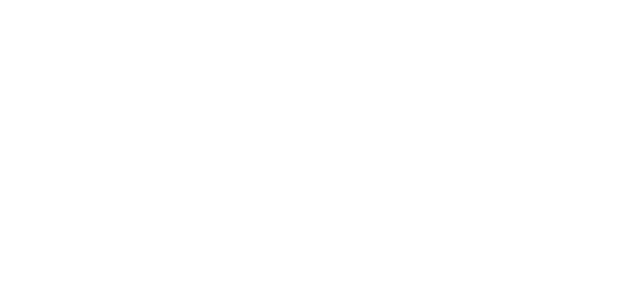
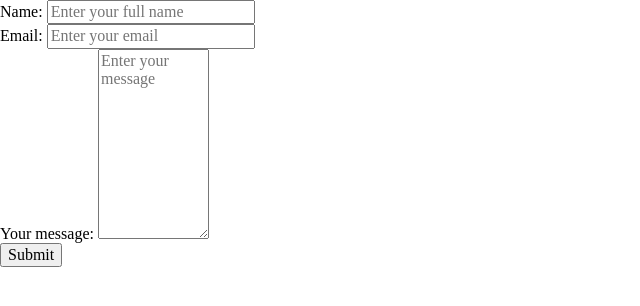
Before and after one commit to jlee55504/HTML-forms-assessment, a plain HTML site: page index.html in a window 1280 px wide. Shown: the whole page, without its empty margins (0-640 px from the left). Drawn offline with nearby package versions, Linux system fonts and the light colour scheme.

Commit message:
Added the HTML elements needed for Chegg Skill's 'HTML forms' assessment.

```diff
--- a/index.html
+++ b/index.html
@@ -10,7 +10,22 @@
     </head>
     <body>
         <main>
-
+            <form action="post" method="post">
+                <div class="name-div">
+                    <label for="name">Name:</label>
+                    <input type="text" id="name" name="name" required placeholder="Enter your full name">
+                </div>
+                <div class="email-div">
+                    <label for="email">Email:</label>
+                    <input type="email" id="email" required placeholder="Enter your email">
+                </div>
+                <div class="message-div">
+                    <label for="form-message">Your message:</label>
+                    <textarea name="message" id="form-message" cols="10
+                    " rows="10" placeholder="Enter your message"></textarea>
+                </div>
+                <button class="submit-btn" type="submit">Submit</button>
+            </form>
         </main>
     </body>
 </html>
```
